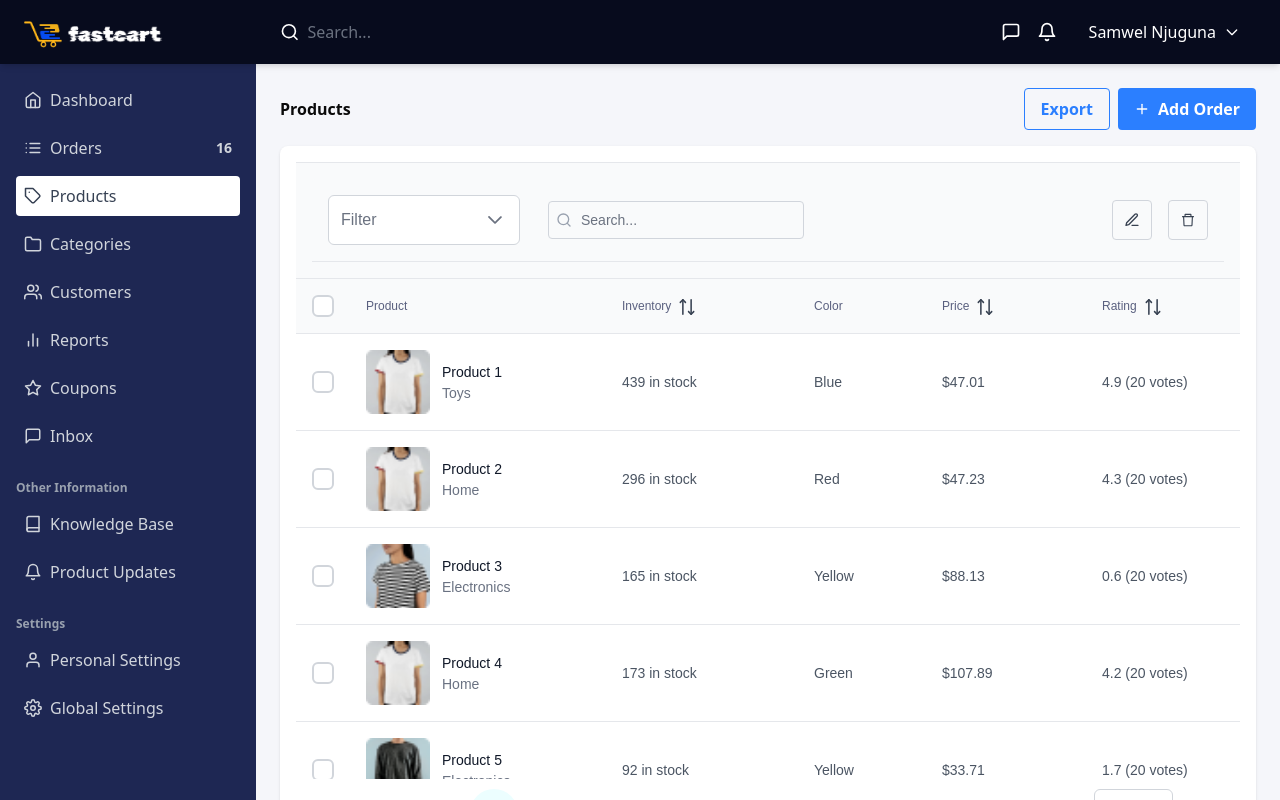
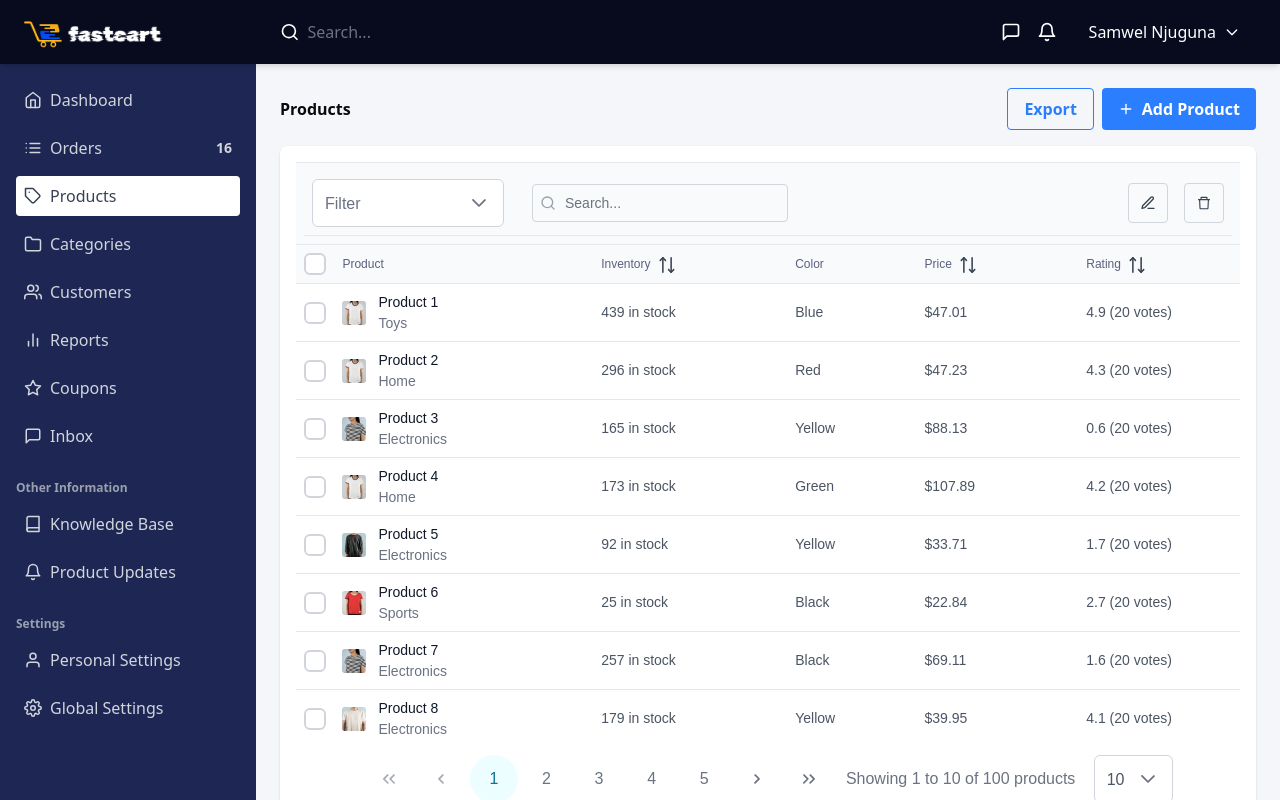
Before and after one commit to test-e-commerce-tellan/admin, a React (Vite) app: page /products in a window 1280 px wide. Built offline with nearby package versions, Linux system fonts and the light colour scheme; a web font is replaced by a local one.

Commit message:
chore: modify table row size

```diff
--- a/src/pages/orders/components/OrdersTable.tsx
+++ b/src/pages/orders/components/OrdersTable.tsx
@@ -92,6 +92,7 @@ const OrdersTable = () => {
         dataKey="orderNumber"
         tableStyle={DataTableStyle}
         selection={selectedOrders}
+        size="small"
         selectionMode="multiple"
         onSelectionChange={(e) => {
           const selected = Array.isArray(e.value) ? e.value : [e.value];
@@ -101,7 +102,7 @@ const OrdersTable = () => {
         rows={10}
         rowsPerPageOptions={[10, 20, 50]}
         scrollable
-        scrollHeight="400px"
+        scrollHeight="500px"
         header={
           <OrdersTableHeader
             searchTerm={searchTerm}
--- a/src/pages/orders/components/OrdersTableHeader.tsx
+++ b/src/pages/orders/components/OrdersTableHeader.tsx
@@ -20,14 +20,14 @@ const OrdersTableHeader: React.FC<OrdersTableHeaderProps> = ({
   orderStatusOptions,
 }) => {
   return (
-    <div className="flex flex-col md:flex-row justify-between items-center gap-4 p-4 bg-gray-50 border-b border-gray-200 rounded-t">
+    <div className="flex flex-col md:flex-row justify-between items-center gap-4 p-2 bg-gray-50 border-b border-gray-200 rounded-t">
       <div className="flex flex-col md:flex-row gap-4 w-full md:w-auto">
         <Dropdown
           value={selectedStatus}
           options={orderStatusOptions}
           onChange={onStatusChange}
           placeholder="Filter"
-          className="w-full md:w-48 md:mr-3"
+          className="w-full md:w-48 h-12 md:mr-3"
         />
 
         <div className="relative flex items-center w-full md:w-64">
--- a/src/pages/products/Products.tsx
+++ b/src/pages/products/Products.tsx
@@ -47,7 +47,7 @@ const Products = () => {
           />
 
           <PrimaryButton
-            text="Add Order"
+            text="Add Product"
             className="font-bold"
             icon={<FiPlus />}
             onClick={handleAddProduct}
--- a/src/pages/products/components/ProductsTable.tsx
+++ b/src/pages/products/components/ProductsTable.tsx
@@ -53,7 +53,7 @@ export default function ProductsTable({
           src={rowData.imageUrl}
           alt={rowData.name}
           className="shadow-2 border-round mr-3"
-          style={{ width: "64px", height: "64px", objectFit: "cover" }}
+          style={{ width: "24px", height: "24px", objectFit: "cover" }}
         />
 
         <div>
@@ -100,6 +100,7 @@ export default function ProductsTable({
           currentPageReportTemplate="Showing {first} to {last} of {totalRecords} products"
           scrollable
           scrollHeight="500px"
+          size="small"
           globalFilter={globalFilter}
           header={
             <ProductsTableHeader
--- a/src/pages/products/components/ProductsTableHeader.tsx
+++ b/src/pages/products/components/ProductsTableHeader.tsx
@@ -24,14 +24,14 @@ const ProductsTableHeader: React.FC<ProductsTableHeaderProps> = ({
   onEditClicked,
 }) => {
   return (
-    <div className="flex flex-col md:flex-row justify-between items-center gap-4 p-4 bg-gray-50 border-b border-gray-200 rounded-t">
+    <div className="flex flex-col md:flex-row justify-between items-center gap-4 p-2 bg-gray-50 border-b border-gray-200 rounded-t">
       <div className="flex flex-col md:flex-row gap-4 w-full md:w-auto">
         <Dropdown
           value={selectedStatus}
           options={dropdownOptions}
           onChange={onStatusChange}
           placeholder="Filter"
-          className="w-full md:w-48 md:mr-3 focus:outline-none"
+          className="w-full md:w-48 md:mr-3 h-12 focus:outline-none"
         />
 
         <div className="relative flex items-center w-full md:w-64">
```
